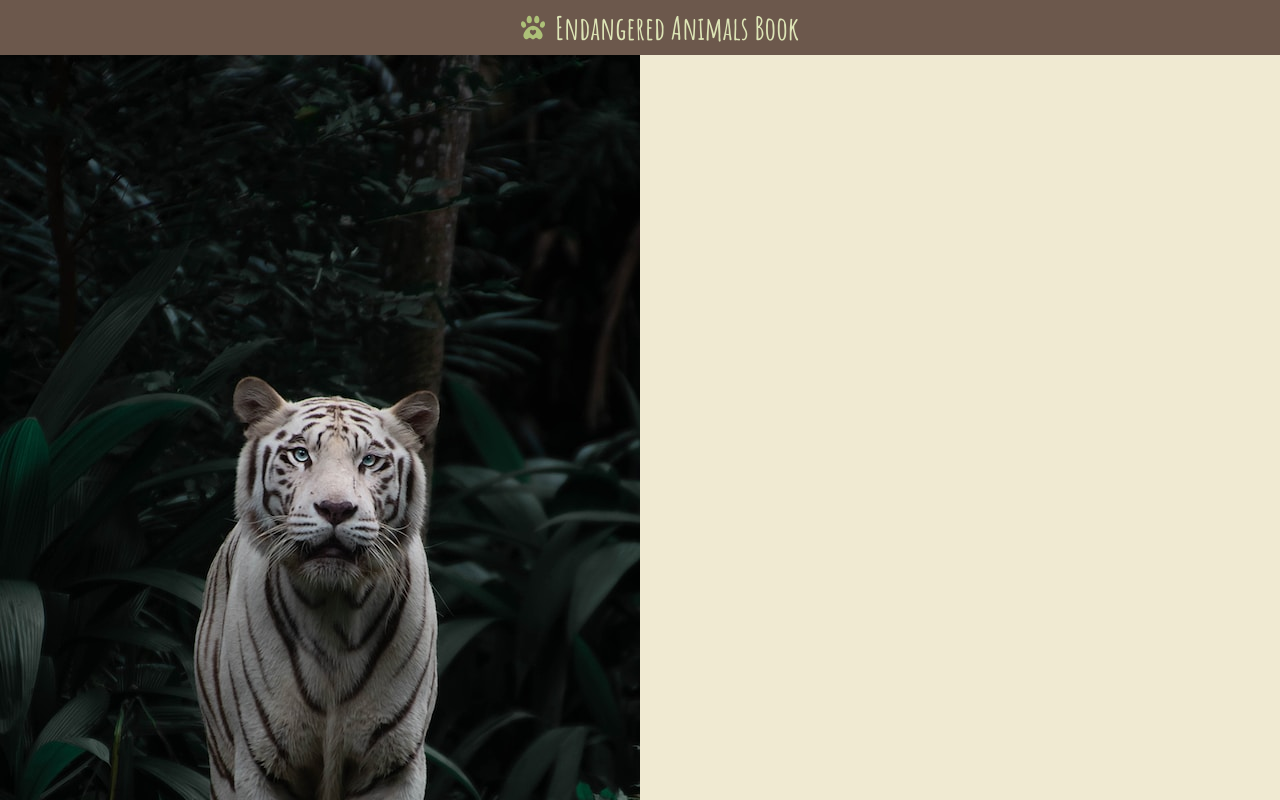
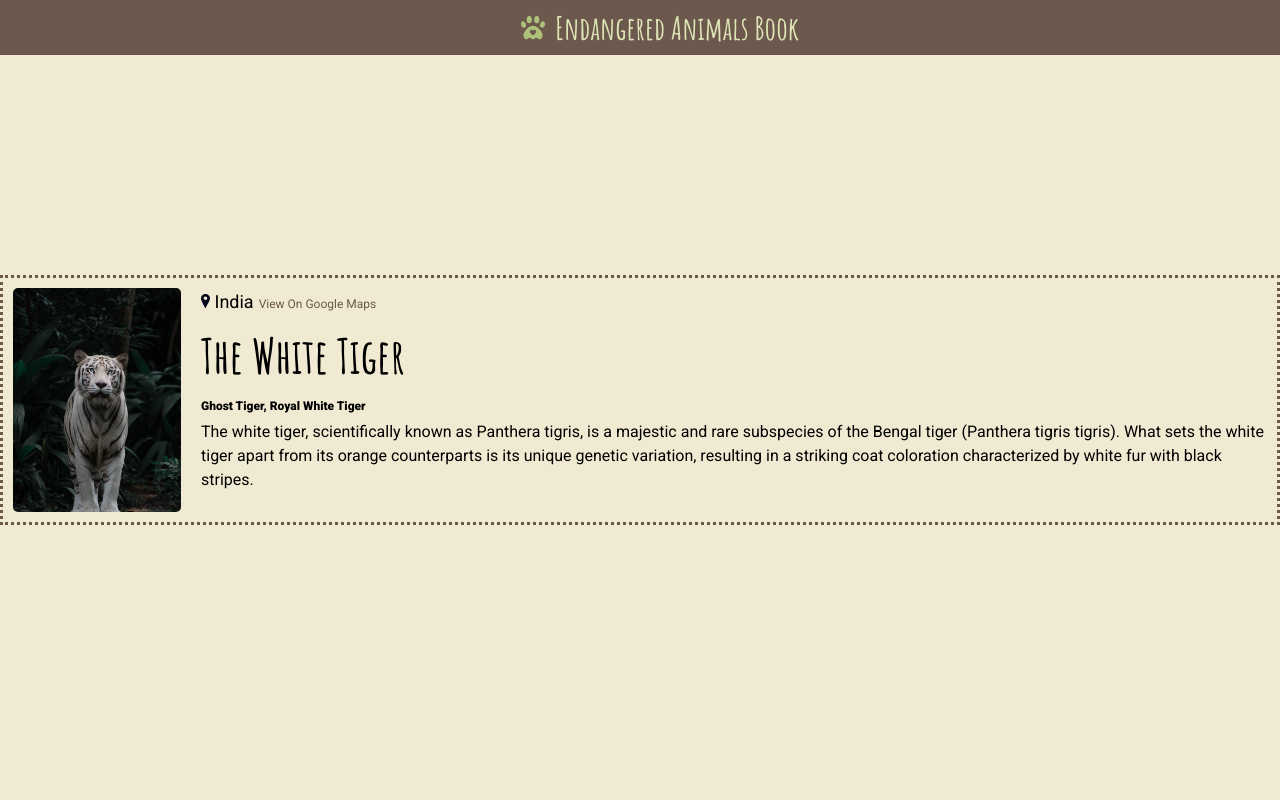
Before and after one commit to stylish-pawmy/endangered-animals-book, a React (Vite) app: page / in a window 1280 px wide. Shown: the top 800 px of the page. Built offline with nearby package versions, Linux system fonts and the light colour scheme.

Commit message:
Style animal card

```diff
--- a/src/App.css
+++ b/src/App.css
@@ -39,3 +39,66 @@ header {
           font-family: 'Amatic SC', cursive;
           color: var(--tea-green);
         }
+
+.card {
+  --gap-size: 20px;
+  display: flex;
+  flex-direction: row;
+  column-gap: var(--gap-size);
+
+  min-height: 220px;
+
+  padding: 10px;
+
+  border: var(--umber) dotted;
+}
+
+    .card > img {
+      height: 224px;
+      aspect-ratio: 3 / 4;
+      object-fit: cover;
+      border-radius:5px;
+      flex-shrink: 1;
+      flex-grow: 0;
+    }
+
+    .card--body {
+      display: flex;
+      flex-direction: column;
+      justify-content: start;
+      flex: 1 1 auto;
+      gap: 5px;
+    }
+
+    .card--body > * {
+      margin: 0;
+      padding: 0;
+    }
+
+    .card--location {
+      font-size: 18px;
+      font-weight: 400;
+      display: flex;
+      align-items: baseline;
+      gap: 5px;
+    }
+
+    .card--location > img {
+      width: 8.5px;
+    }
+
+    .card--location > a, .card--location > a::after {
+      font-weight: 400;
+      font-size: 12px;
+    }
+
+    .card--title {
+      font-size: 48px;
+      font-weight: 700;
+      font-family: 'Amatic SC';
+    }
+
+    .card--alt-name {
+      font-size: 12px;
+      font-weight: 900;
+    }
--- a/src/components/Card.jsx
+++ b/src/components/Card.jsx
@@ -1,14 +1,19 @@
 import "../App.css";
 import { default as TigerImg } from "../assets/white-tiger.jpg";
+import { default as GeoIndex } from "../assets/geo-index.svg";
 
 export default function Card()
 {
+
     return (
         <article className="card">
             <img src={TigerImg}/>
             <div className="card--body">
-                <p className="card--location">India <a>View On Google Maps</a></p>
-                <h3>The White Tiger</h3>
+                <p className="card--location">
+                    <img src={GeoIndex} /> India
+                    <a href="https://goo.gl/maps/wDkYMztGXFNhJyao6">View On Google Maps</a>
+                    </p>
+                <h3 className="card--title">The White Tiger</h3>
                 <p className="card--alt-name">Ghost Tiger, Royal White Tiger</p>
                 <p className="card--description">
                     The white tiger, scientifically known as Panthera tigris,
--- a/src/index.css
+++ b/src/index.css
@@ -1,5 +1,5 @@
 :root {
-  font-family: Inter, system-ui, Avenir, Helvetica, Arial, sans-serif;
+  font-family: 'Roboto', sans-serif;
   line-height: 1.5;
   font-weight: 400;
 
@@ -19,15 +19,16 @@
   --olivine: #adc178ff;
   --chamoisee: #a98467ff;
   --umber: #6c584cff;
+  --dark-tone: #03071e;
 }
 
 a {
   font-weight: 500;
-  color: #646cff;
+  color: var(--umber);
   text-decoration: inherit;
 }
 a:hover {
-  color: #535bf2;
+  color: var(--olivine);
 }
 
 body {
@@ -55,7 +56,7 @@ button {
   transition: border-color 0.25s;
 }
 button:hover {
-  border-color: #646cff;
+  border-color: var(--olivine);
 }
 button:focus,
 button:focus-visible {
@@ -64,11 +65,11 @@ button:focus-visible {
 
 @media (prefers-color-scheme: light) {
   :root {
-    color: #213547;
+    color: var(--dark-marron);
     background-color: #ffffff;
   }
   a:hover {
-    color: #747bff;
+    color: var(--olivine);
   }
   button {
     background-color: #f9f9f9;
```
Also changed, not shown: src/assets/geo-index.svg (added).
